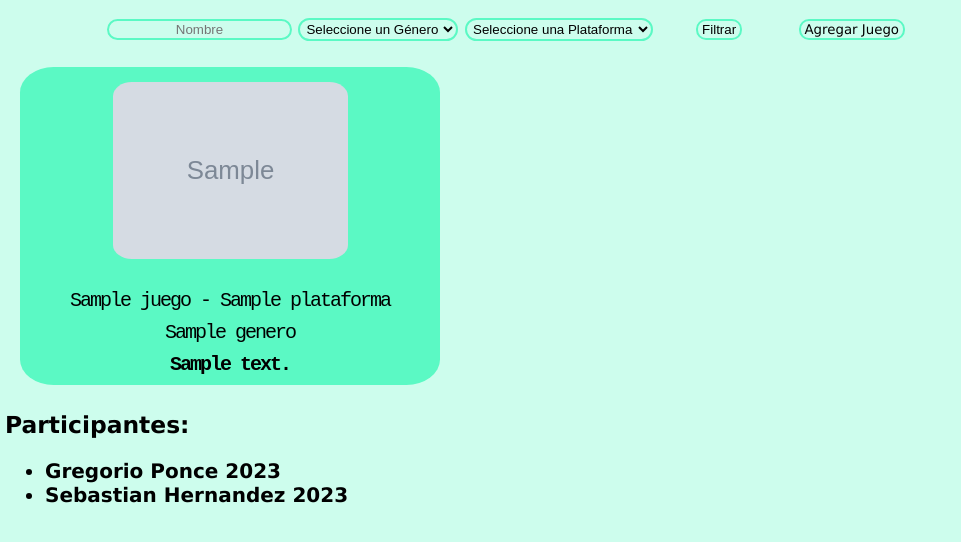
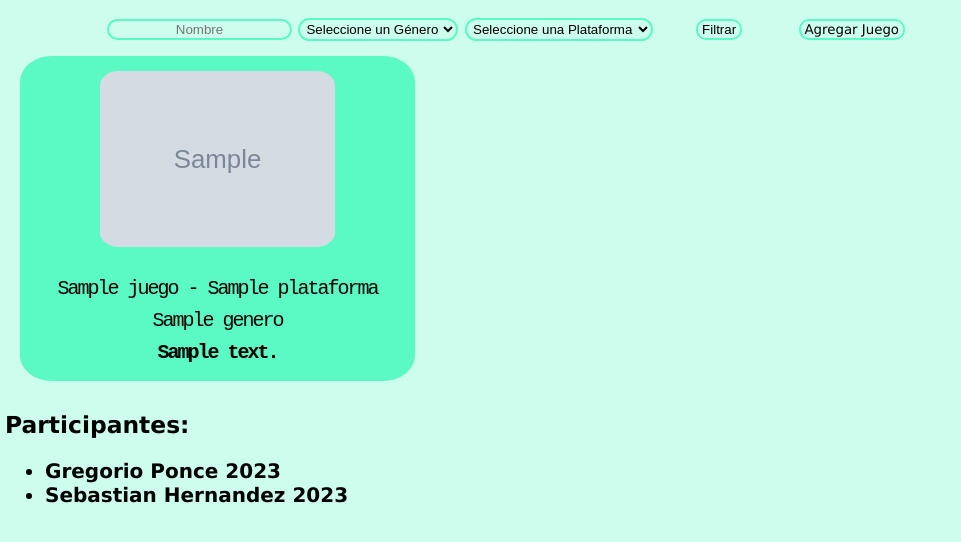
Before and after one commit to ImportFromCBastian/GamerPulse, a PHP site: page / in a window 1280 px wide. Shown: the part 150-692 px from the top of the page, without its empty margins (0-961 px from the left). Run offline with PHP 8.4, Linux system fonts and the light colour scheme; tables that the repository leaves empty or names only in its code hold one stand-in row (values such as "Sample post"); grey boxes marked "Sample" are stand-in pictures.

Commit message:
modified the stylesheet

```diff
--- a/Entrega1/estilos.css
+++ b/Entrega1/estilos.css
@@ -24,9 +24,9 @@ footer ul li a{
 
   display: grid;
   justify-content: space-evenly;
-  grid-template-columns: repeat(3, 450px);
+  grid-template-columns: repeat(3, 2fr);
   grid-auto-rows: 340px;
-  align-items: center;
+
   margin: 15px 0px 15px 0px;
   padding: 0px;
 }
@@ -36,7 +36,7 @@ footer ul li a{
   letter-spacing: -2px;
   border-radius: 8%;
   background-color: rgb(91, 249, 196);
-  margin: 0px 15px 0px 15px;
+  margin: 0px 15px 15px 15px;
 
 }
 
```
